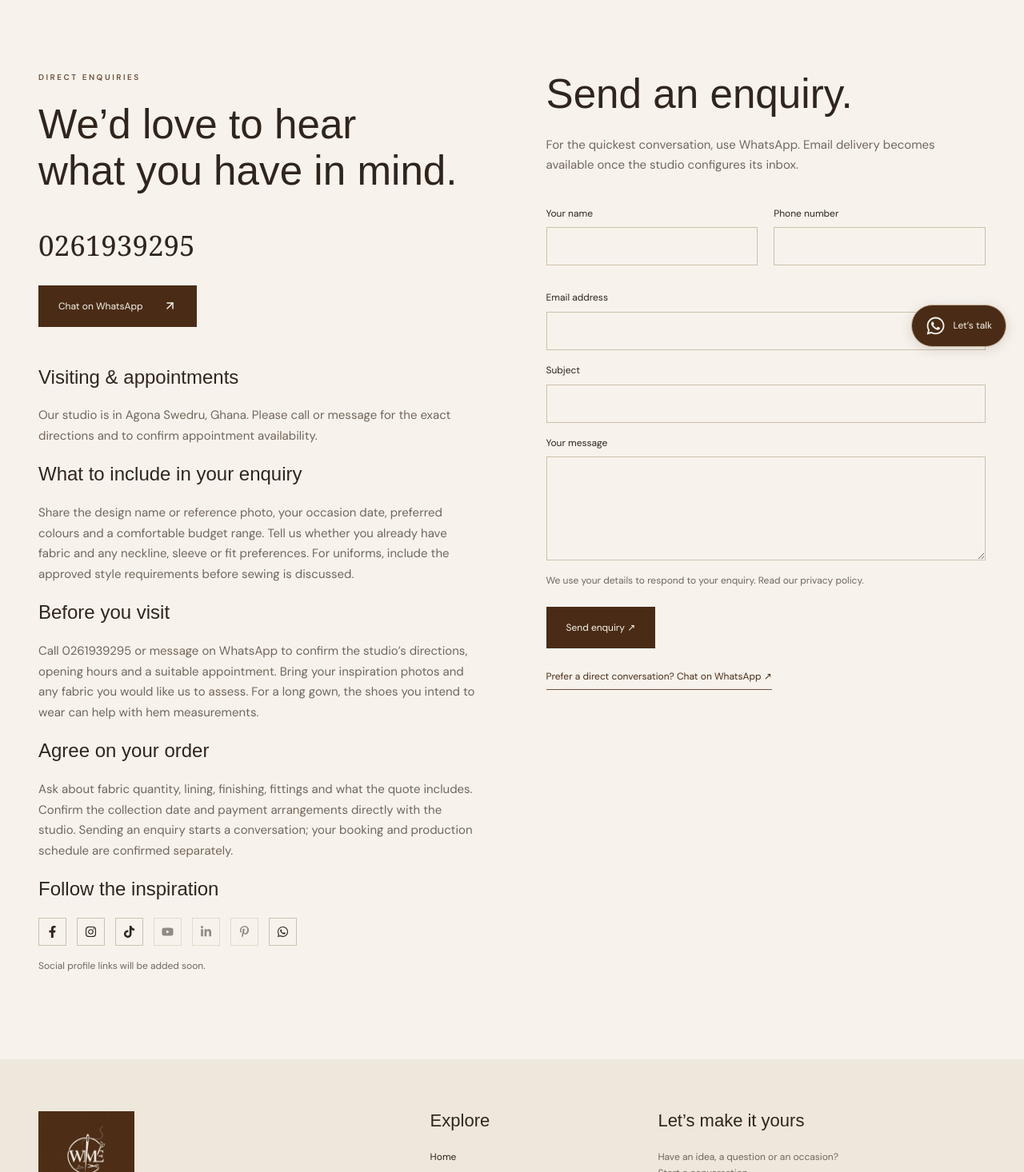
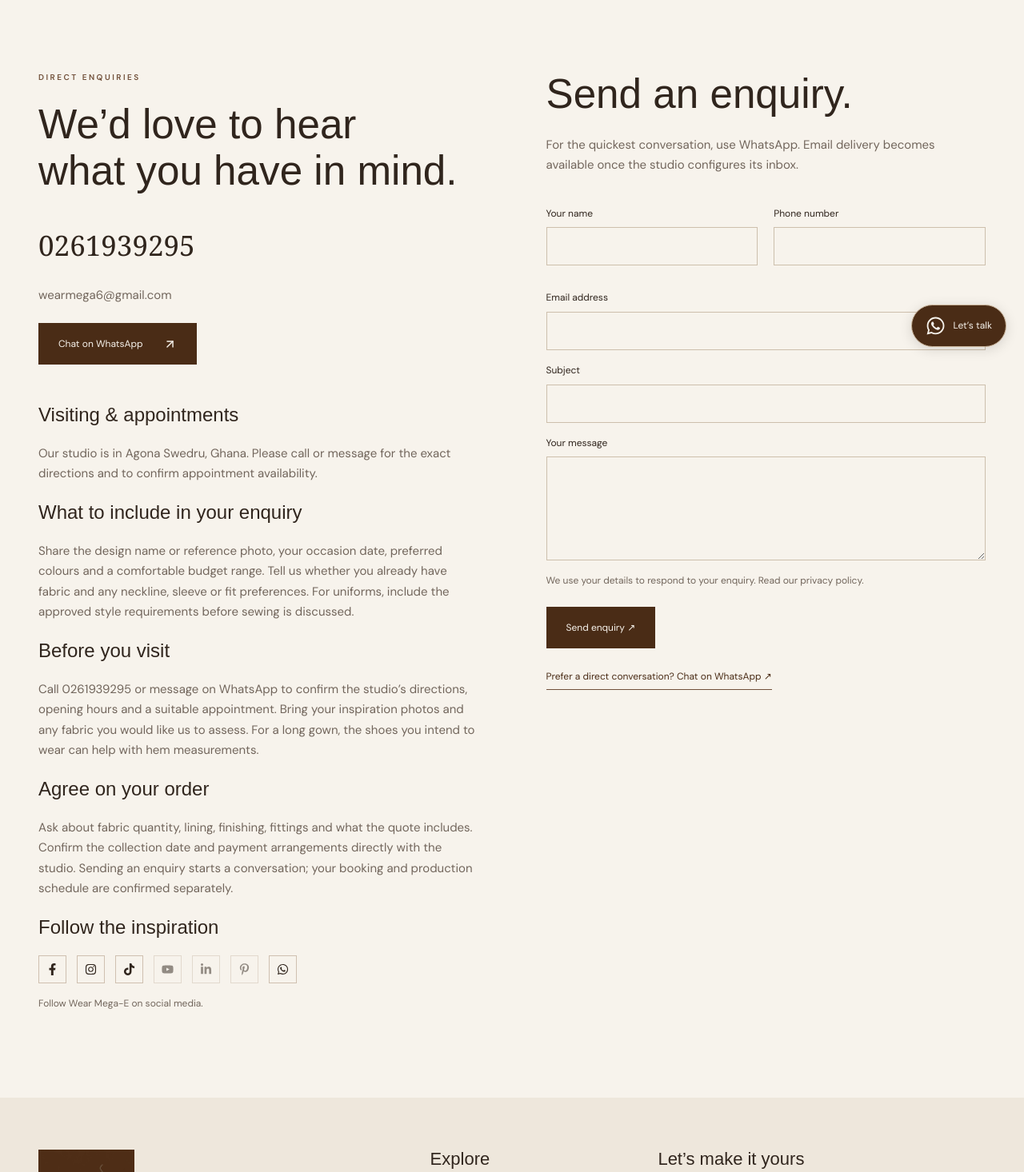
Before and after one commit to kwaw-ebn/Wear-Mega-E, a Next.js app: page /contact in a window 1280 px wide. Shown: the part 344-1810 px from the top of the page at 80% size. Built offline with nearby package versions, Linux system fonts and the light colour scheme; no server answers; a web font is replaced by a local one.

Commit message:
Add Wear Mega-E email and repair missing blog featured image

```diff
--- a/app/contact/page.tsx
+++ b/app/contact/page.tsx
@@ -30,6 +30,7 @@ export default function Contact() {
           <a className="contact-phone" href={`tel:${site.international}`}>
             {site.phone}
           </a>
+          <p><a href={`mailto:${site.email}`}>{site.email}</a></p>
           <Button href={whatsapp()}>Chat on WhatsApp</Button>
           <div className="contact-details">
             <h3>Visiting & appointments</h3>
@@ -57,7 +58,7 @@ export default function Contact() {
             separately.</p>
             <h3>Follow the inspiration</h3>
             <Socials />
-            <p className="small">Social profile links will be added soon.</p>
+            <p className="small">Follow Wear Mega-E on social media.</p>
           </div>
         </div>
         <div>
```
